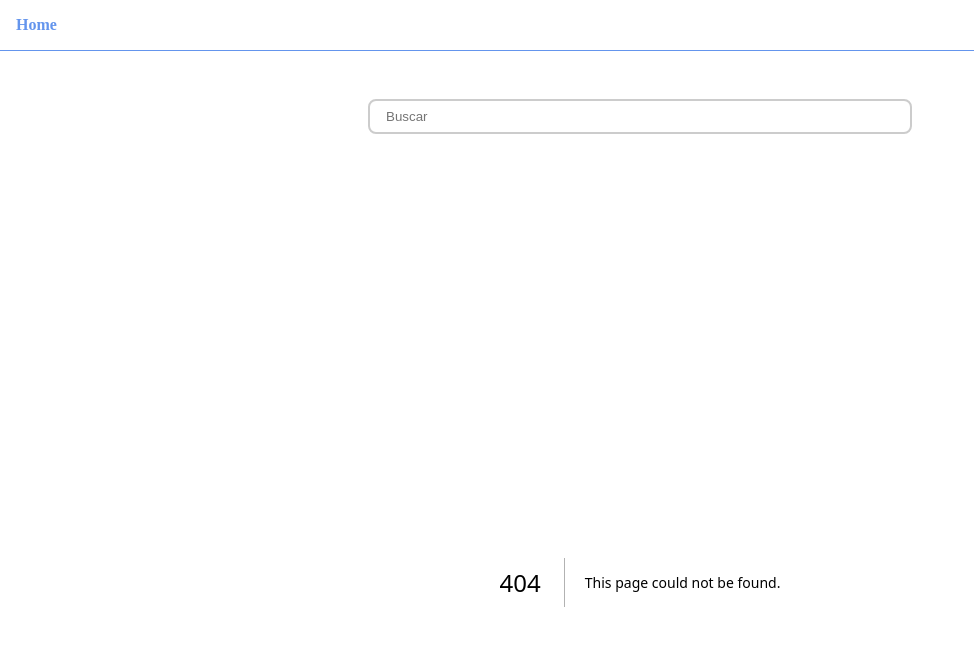
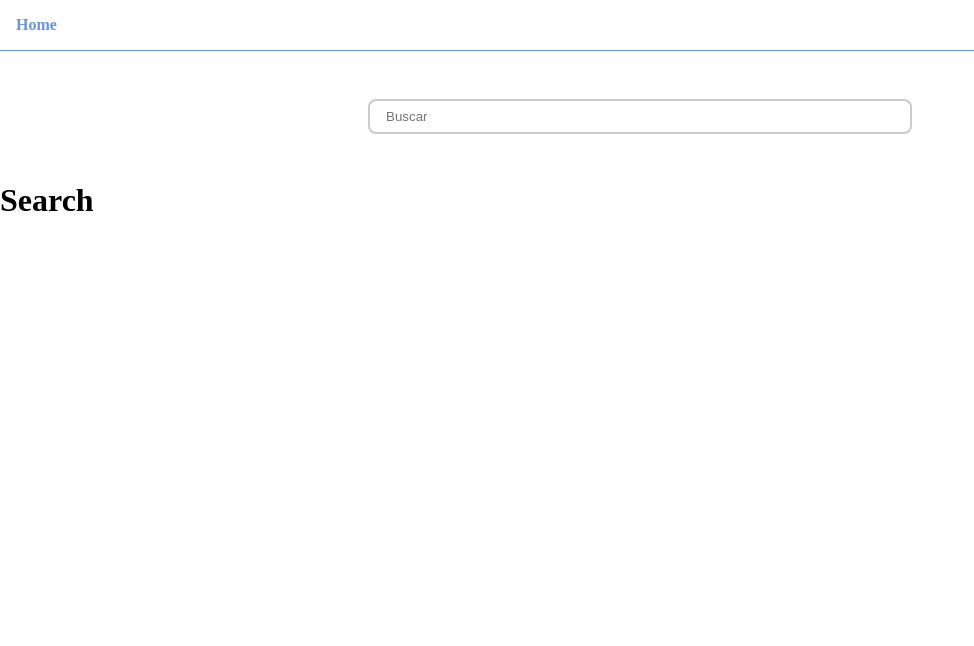
Before and after one commit to JesusIasenzaniro/my-app, a Next.js app: page /search in a window 1280 px wide. Before the commit this address had no page. Shown: the top 646 px of the page, without its empty margins (0-974 px from the left). Built offline with nearby package versions, Linux system fonts and the light colour scheme.

Commit message:
create route/component search

```diff
--- /dev/null
+++ b/app/search/page.tsx
@@ -0,0 +1,7 @@
+import React from 'react';
+
+function Search() {
+    return <h1>Search</h1>;
+}
+
+export default Search;
```
